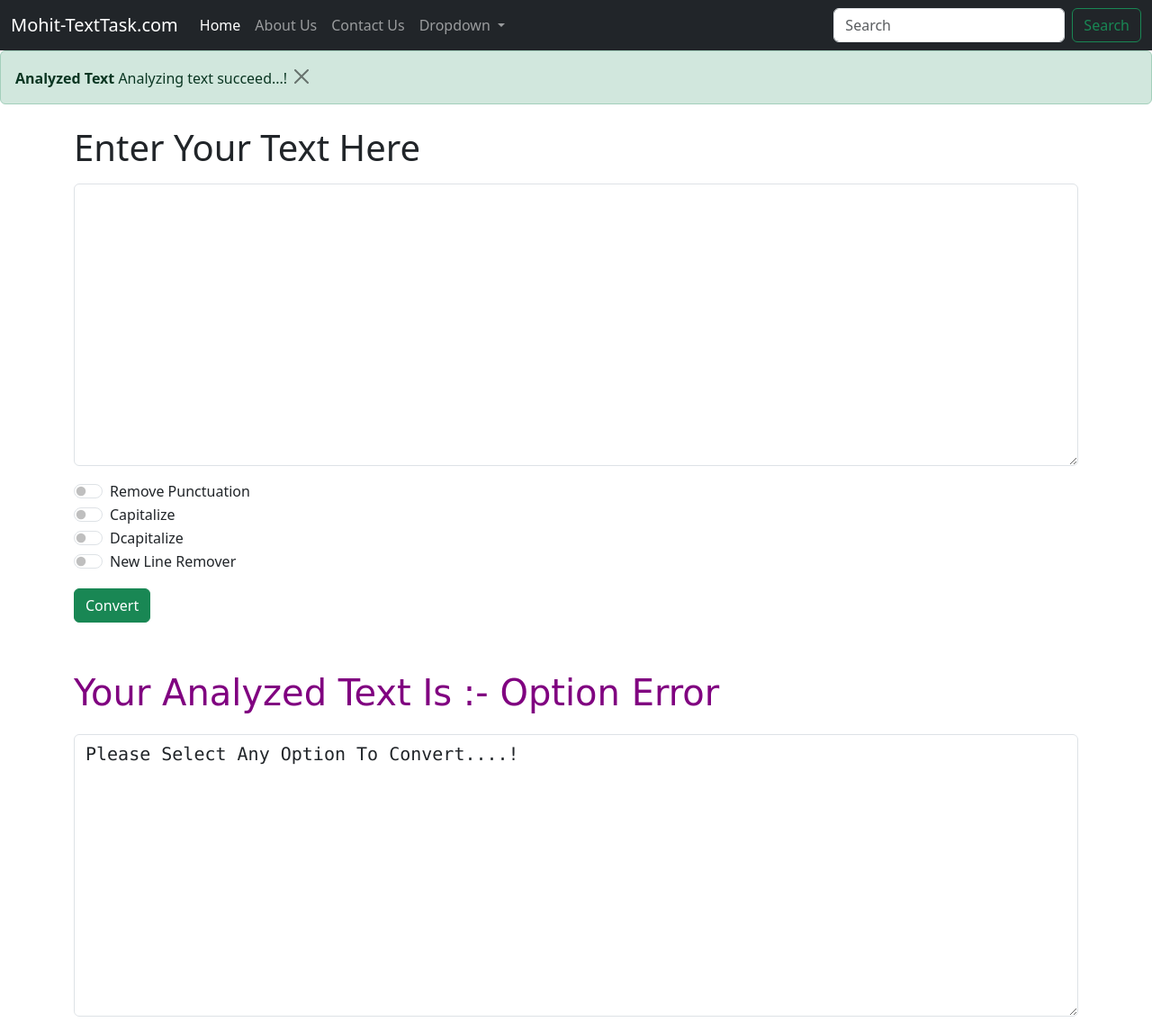
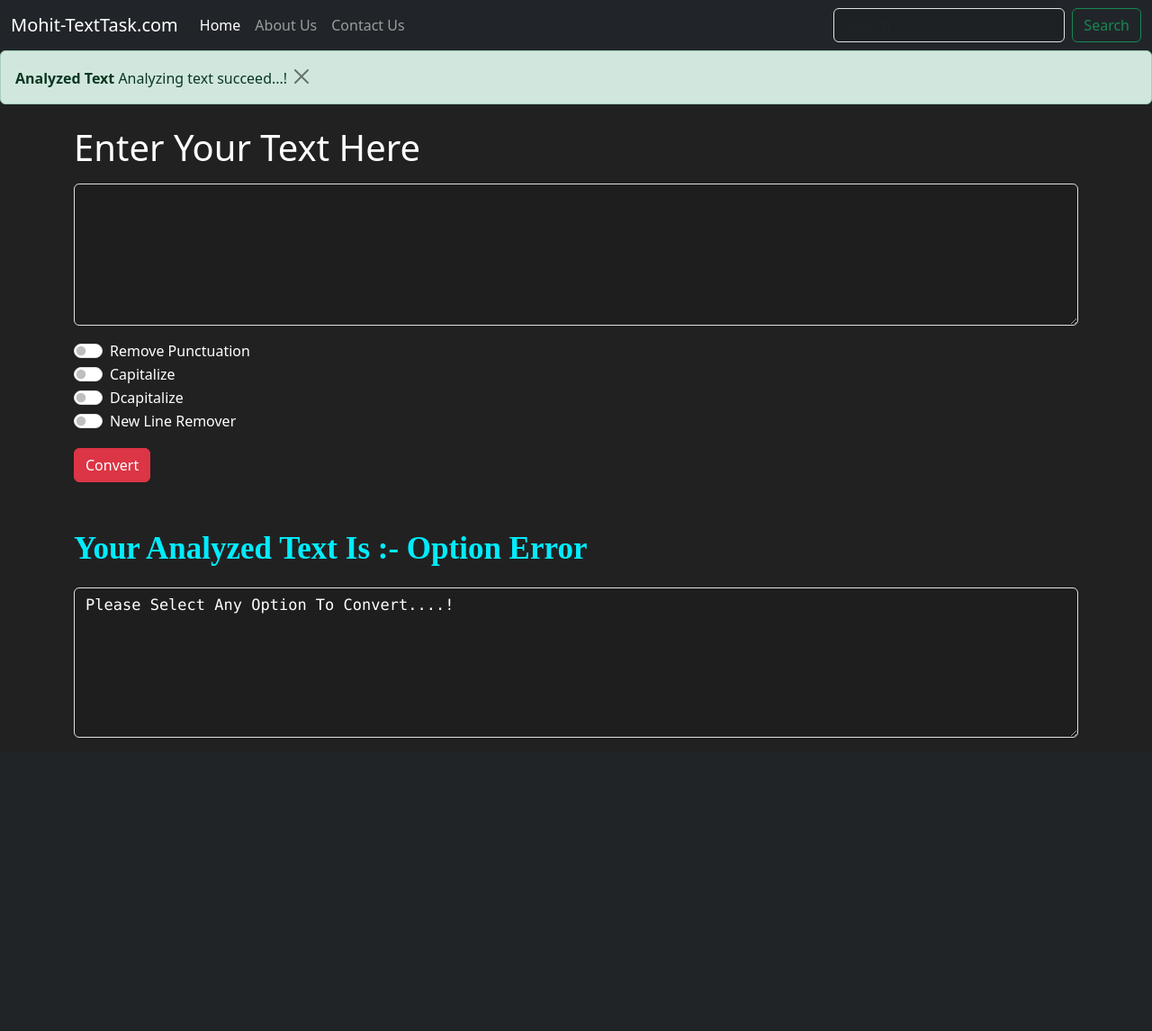
Before and after one commit to mohitpandeycode/Mohit-TextTask.Com-A-text-Editor, a Django app: page /analyze in a window 1280 px wide. Shown: the whole page at 90% size. After the commit the page ends 820 px from the top, so only its background shows below. Run offline with Django 4.2, Linux system fonts and the light colour scheme.

Commit message:
Ready to host

```diff
--- a/Projects/views.py
+++ b/Projects/views.py
@@ -14,6 +14,12 @@ def analyze(request):
 
     analyzing = ''
     punctuation = [',', '.', '!', '?', ':', ';', '-', '(', ')', '[', ']', '{', '}', '"', "'"]
+
+    if djtext == "Anjali Mehta" or djtext == "anjali mehta" or djtext == "Anjali mehta" :
+        analyzing="Hey Anjali my baby😋, just wanted to take a moment to remind you of how special you are to me. Your smile brightens my day, your laughter is music to my ears, and your presence fills my heart with warmth and joy. I feel incredibly lucky to have you in my life, and I cherish every moment we spend together. You mean the world to me, and I'm so grateful to have you as my girlfriend. Sending you all my love and a sweet hug from afar. 💖I love you baby🥰😍❤️"
+        djtext = analyzing
+        prm = {'analyzed': analyzing}
+
     if removepunc == "on":
             for char in djtext:
                 if char not in punctuation:
@@ -48,7 +54,7 @@ def analyze(request):
         prm = {'purpose': 'Text Error', 'analyzed': analyzing}
         return render(request, 'analyze.html', prm)
 
-    if removepunc!='on' and Capitalize != 'on' and Dcapitalize != 'on' and NewLineRemover != 'on' :
+    if removepunc!='on' and Capitalize != 'on' and Dcapitalize != 'on' and NewLineRemover != 'on':
         analyzing = "Please Select Any Option To Convert....!"
         prm = {'purpose': 'Option Error', 'analyzed': analyzing}
         return render(request, 'analyze.html', prm)
--- a/templates/analyze.html
+++ b/templates/analyze.html
@@ -7,12 +7,26 @@
     <title>{{purpose}}</title>
     <link href="https://cdn.jsdelivr.net/npm/bootstrap@5.3.2/dist/css/bootstrap.min.css" rel="stylesheet" integrity="sha384-T3c6CoIi6uLrA9TneNEoa7RxnatzjcDSCmG1MXxSR1GAsXEV/Dwwykc2MPK8M2HN" crossorigin="anonymous">
   </head>
+  <style>
+    body{
+      background-color: #212121;
+      color: white;
+    }
+    .form-control{
+      background-color: #1919194c;
+      color: white;
+    }
+    .form-control:focus{
+      background-color: #1919194c;
+      color: white;
+    }
 
+  </style>
   <body>
 
    <nav class="navbar navbar-expand-lg navbar-dark bg-dark">
   <div class="container-fluid">
-    <a class="navbar-brand" href="#">Mohit-TextTask.com</a>
+    <a class="navbar-brand" href="/">Mohit-TextTask.com</a>
     <button class="navbar-toggler" type="button" data-bs-toggle="collapse" data-bs-target="#navbarSupportedContent" aria-controls="navbarSupportedContent" aria-expanded="false" aria-label="Toggle navigation">
       <span class="navbar-toggler-icon"></span>
     </button>
@@ -26,17 +40,6 @@
         </li>
                 <li class="nav-item">
           <a class="nav-link" href="#">Contact Us</a>
-        </li>
-        <li class="nav-item dropdown">
-          <a class="nav-link dropdown-toggle" href="#" role="button" data-bs-toggle="dropdown" aria-expanded="true">
-            Dropdown
-          </a>
-          <ul class="dropdown-menu">
-            <li><a class="dropdown-item" href="#">Action</a></li>
-            <li><a class="dropdown-item" href="#">Another action</a></li>
-            <li><hr class="dropdown-divider"></li>
-            <li><a class="dropdown-item" href="#">Something else here</a></li>
-          </ul>
         </li>
       </ul>
       <form class="d-flex" role="search">
@@ -56,7 +59,7 @@
 <form action="analyze" method="post"> {% csrf_token %}  <!-- we can use get and post both but post make secure your url-->
 <div class="mb-3">
   <label for="exampleFormControlTextarea1" class="form-label mt-2" ><h1>Enter Your Text Here</h1></label>
-  <textarea class="form-control" name= 'text'id="exampleFormControlTextarea1" style="font-size: 20px;"   rows="10"></textarea>
+  <textarea class="form-control" name= 'text' id="textitem" style="font-size: 16px;"   rows="6"></textarea>
 </div>
 
   <div class="form-check form-switch">
@@ -79,7 +82,7 @@
   <label class="form-check-label" for="flexSwitchCheckChecked3">New Line Remover</label>
 </div>
 
-  <button type="Submit" class="btn btn-success mt-3">Convert</button>
+  <button type="Submit" id="btns" class="btn btn-danger mt-3">Convert</button>
 
 </form>
 </div>
@@ -87,13 +90,25 @@
    <br>
 
    <div class="container">
-<p style="font-family: Comic Sans Ms; font-size: 40px; color: #800080;">Your Analyzed Text Is :- {{purpose}}  </p>
-  <pre><textarea class="form-control" name= 'text' id="ResultTextarea1" style="font-size: 20px;"  rows="10">{{analyzed}}</textarea></pre>
+<p style="font-family: popins; font-size: 35px; color: #00ecff; font-weight: 600;">Your Analyzed Text Is :- {{purpose}}  </p>
+  <pre><textarea class="form-control" name= 'text' id="ResultTextarea1" style="font-size: 17px;" readonly rows="6">{{analyzed}}</textarea></pre>
 </div>
 
      <!--Starter Script for bootstrap-->
     <script src="https://cdn.jsdelivr.net/npm/bootstrap@5.3.2/dist/js/bootstrap.bundle.min.js" integrity="sha384-C6RzsynM9kWDrMNeT87bh95OGNyZPhcTNXj1NW7RuBCsyN/o0jlpcV8Qyq46cDfL" crossorigin="anonymous"></script>
   <script src="https://cdn.jsdelivr.net/npm/@popperjs/core@2.11.8/dist/umd/popper.min.js" integrity="sha384-I7E8VVD/ismYTF4hNIPjVp/Zjvgyol6VFvRkX/vR+Vc4jQkC+hVqc2pM8ODewa9r" crossorigin="anonymous"></script>
 <script src="https://cdn.jsdelivr.net/npm/bootstrap@5.3.2/dist/js/bootstrap.min.js" integrity="sha384-BBtl+eGJRgqQAUMxJ7pMwbEyER4l1g+O15P+16Ep7Q9Q+zqX6gSbd85u4mG4QzX+" crossorigin="anonymous"></script>
+<script>
+  let text = document.getElementById('textitem');
+  let btns = document.getElementById('btns');
+
+  btns.addEventListener('click',()=>{
+    let value = text.value;
+    localStorage.removeItem('textt');
+    localStorage.setItem('textt', value);
+  })
+  text.innerText = localStorage.getItem('textt');
+
+</script>
   </body>
 </html>
```
Also changed, not shown: templates/index.html (+30 -6 lines), db.sqlite3.
